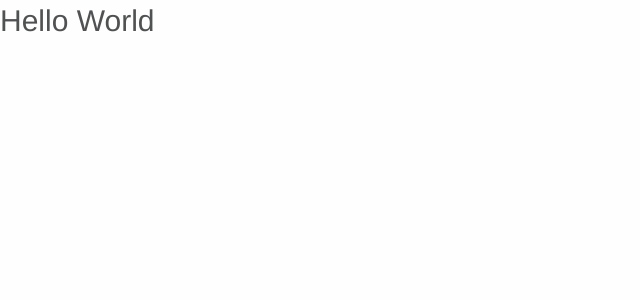
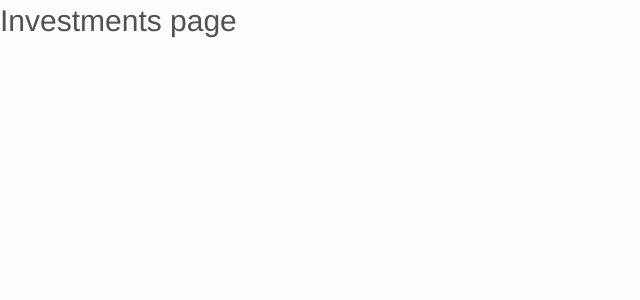
Before and after one commit to frassaolucas/orama-investment-fund-page, a React (Create React App) app: page / in a window 1280 px wide. Shown: the top 300 px of the page, without its empty margins (0-640 px from the left). Built offline with nearby package versions, Linux system fonts and the light colour scheme.

Commit message:
investments page

```diff
--- a/src/App.tsx
+++ b/src/App.tsx
@@ -1,12 +1,14 @@
 import React from 'react';
 
 import '../node_modules/foundation-sites/dist/css/foundation.min.css';
-import GlobalStyle from './styles/globalStyles';
+import GlobalStyle from './styles/global';
+
+import Investments from './pages/Investments';
 
 const App: React.FC = () => {
   return (
     <>
-      <h1>Hello World</h1>
+      <Investments />
 
       <GlobalStyle />
     </>
--- /dev/null
+++ b/src/pages/Investments/index.tsx
@@ -0,0 +1,13 @@
+import React from 'react';
+
+import { Container } from './styles';
+
+const Investments: React.FC = () => {
+  return (
+    <Container>
+      <h1>Investments page</h1>
+    </Container>
+  );
+};
+
+export default Investments;
--- /dev/null
+++ b/src/pages/Investments/styles.ts
@@ -0,0 +1,3 @@
+import styled from 'styled-components';
+
+export const Container = styled.div``;
```
Also changed, not shown: src/styles/global.ts (renamed from src/styles/globalStyles.ts).
